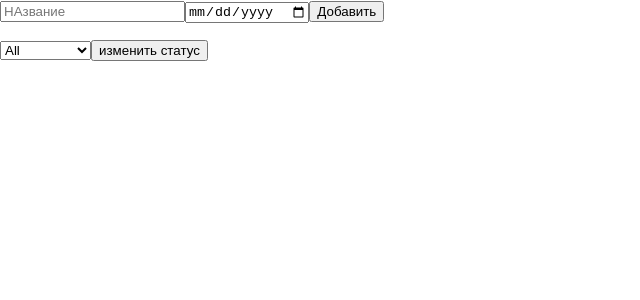
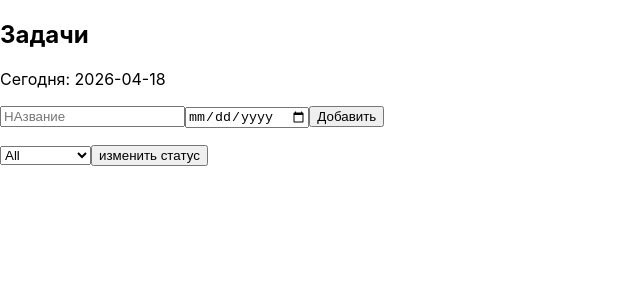
Before and after one commit to ovivavty-sketch/web5, a React (Create React App) app: page / in a window 1280 px wide. Shown: the top 300 px of the page, without its empty margins (0-640 px from the left). Built offline with nearby package versions, Linux system fonts and the light colour scheme.

Commit message:
подписи

```diff
--- a/src/App.js
+++ b/src/App.js
@@ -38,6 +38,8 @@ const filteredTasks = tasks.filter((task) => {
 const today = new Date().toISOString().split("T")[0];
 
   return( <div>
+    <h2>Задачи</h2>
+    <p>Сегодня: {today}</p>
     <input placeholder="НАзвание" value={name} onChange={(e)=>setName(e.target.value)}/>
      <input type="date" value={date} onChange={(e) => setDate(e.target.value)} />
      <button onClick={addTask} >Добавить</button>
```
